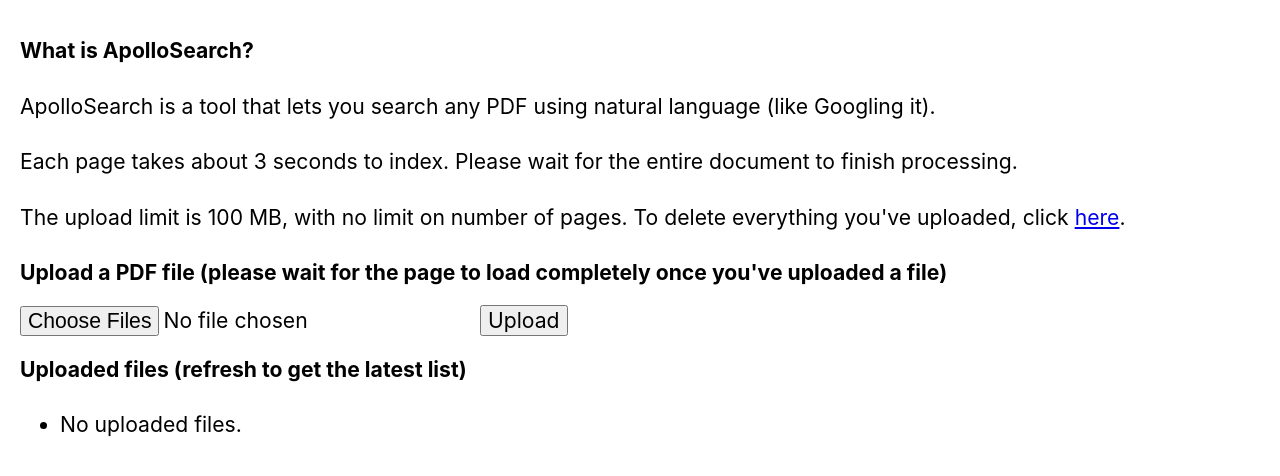
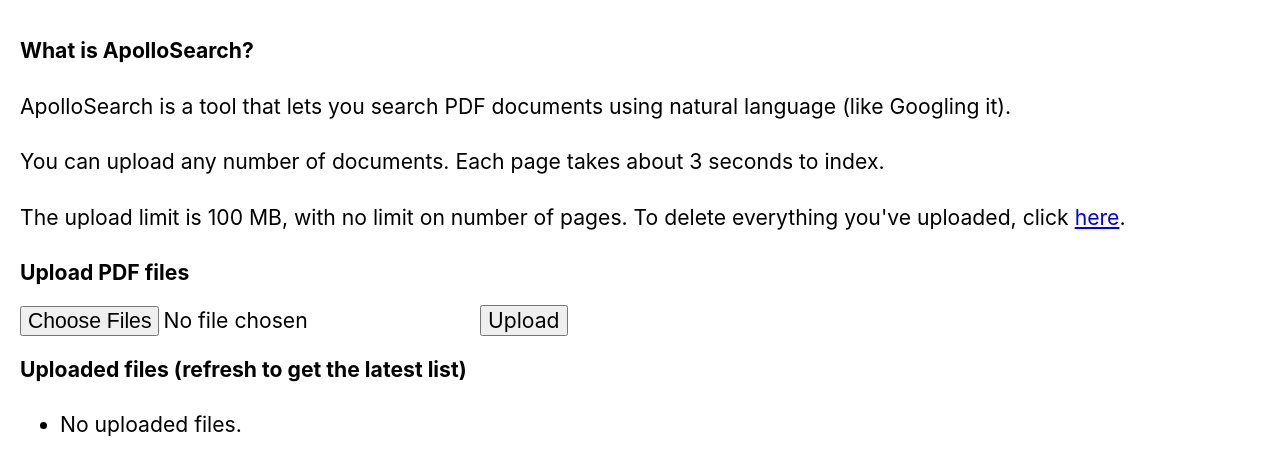
Before and after one commit to MateiG/ApolloSearchCore, a Flask app: page / in a window 1280 px wide. Shown: the part 55-531 px from the top of the page. Run offline with Flask 3, Linux system fonts and the light colour scheme.

Commit message:
good to go for desktop

```diff
--- a/app.py
+++ b/app.py
@@ -70,7 +70,6 @@
         traceback.print_exc()
         return redirect(url_for("error"))
 
-
 @app.route("/query")
 def query():
     try:
--- a/templates/feedback.html
+++ b/templates/feedback.html
@@ -62,7 +62,7 @@
     <div class="container">
         <div class="header">
             <a href="{{ url_for('index') }}">Home</a>
-            <a href="/feedback" style="text-decoration: underline;">Feedback</a>
+            <a href="/feedback">Feedback</a>
         </div>
 
         <div class="body">
--- a/templates/index.html
+++ b/templates/index.html
@@ -59,12 +59,13 @@
 
         <div class="body">
             <h1>What is ApolloSearch?</h1>
-            <p>ApolloSearch is a tool that lets you search any PDF using natural language (like Googling it).</p>
-            <p>Each page takes about 3 seconds to index. Please wait for the entire document to finish processing.</p>
+            <p>ApolloSearch is a tool that lets you search PDF documents using natural language (like Googling it).</p>
+            <p>You can upload any number of documents. Each page takes about 3 seconds to index.</p>
             <p>The upload limit is 100 MB, with no limit on number of pages. To delete everything you've uploaded, click
-                <a href="{{ url_for('clear') }}">here</a>.</p>
+                <a href="{{ url_for('clear') }}">here</a>.
+            </p>
 
-                <h1>Upload a PDF file (please wait for the page to load completely once you've uploaded a file)</h1>
+            <h1>Upload PDF files</h1>
             <form action="/upload" method="POST" enctype="multipart/form-data">
                 <input type="file" name="file" accept=".pdf" multiple>
                 <input type="submit" value="Upload">
--- a/templates/search.html
+++ b/templates/search.html
@@ -198,10 +198,10 @@
     </script>
 
     <script>
+        const searchInput = document.getElementById('search-input');
         const insightText = document.getElementById('insight-text');
         const resultStatus = document.getElementById('results-status');
         const resultsList = document.getElementById('results-list');
-        const searchInput = document.getElementById('search-input');
 
         searchInput.addEventListener('keyup', function (event) {
             if (event.keyCode === 13) {
```
